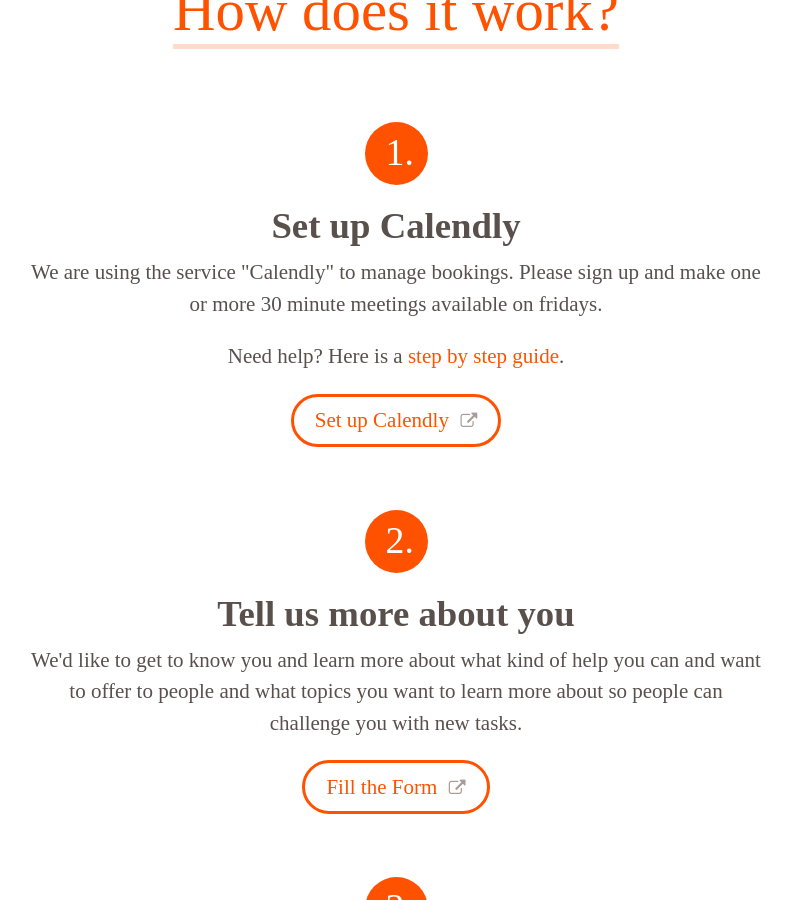
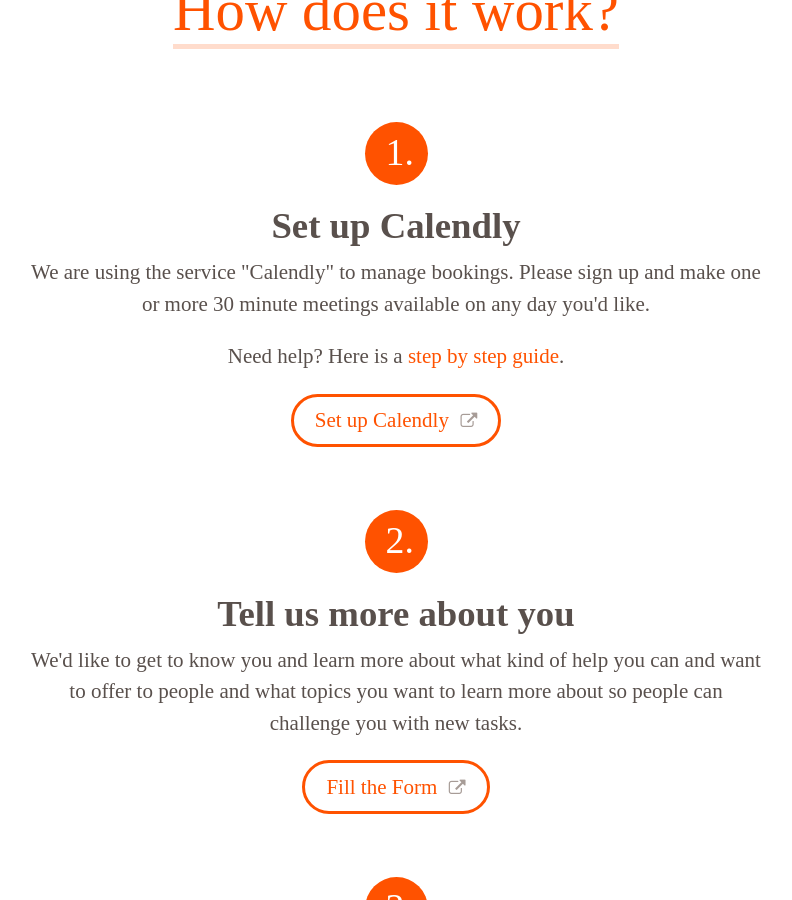
Before and after one commit to dnlhtz/happytohelp, a Jekyll site: the page built from index.html, in a window 1280 px wide and 900 px high, scrolled down 706 px. Shown: the whole window, without its empty margins (244-1036 px from the left). Built offline with Jekyll 4.4.1, drawn with Linux system fonts in a browser that asks for light colours; nearby versions of some CDN libraries.

Commit message:
Change to any day, not only friday

```diff
--- a/_includes/sections/step-1.html
+++ b/_includes/sections/step-1.html
@@ -8,7 +8,7 @@
 		</div>
 
 		<h3>Set up Calendly</h3>
-		<p>We are using the service "Calendly" to manage bookings. Please sign up and make one or more 30 minute meetings available on fridays.</p>
+		<p>We are using the service "Calendly" to manage bookings. Please sign up and make one or more 30 minute meetings available on any day you'd like.</p>
 		<p>Need help? Here is a <a href="https://youtu.be/yghH8-WPxNw" target="_blank">step by step guide</a>.</p>
 
 		<a class="btn btn-default" href="https://calendly.com" target="_blank" role="button">Set up Calendly <i class="fa fa-external-link" aria-hidden="true"></i></a>
```
